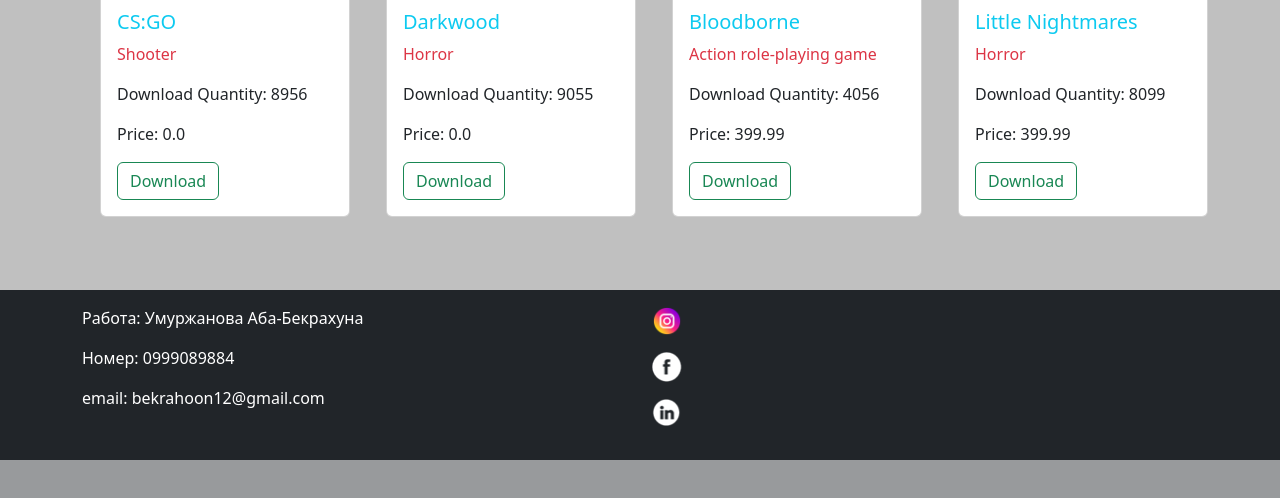
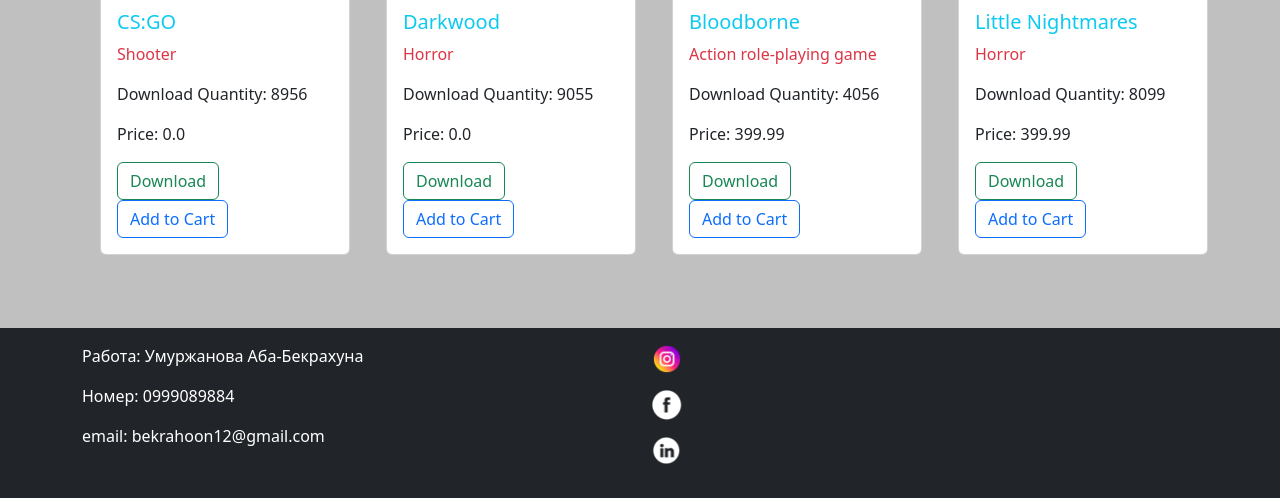
Before and after one commit to bekrahoon/game_pitproect, a Django app: page / in a window 1280 px wide. Shown: the part 847-1345 px from the top of the page. Before the commit the page ends 1307 px from the top, so only its background shows below. Run offline with Django 5.2, Linux system fonts and the light colour scheme; data comes from the database, SQL or seed files in the repository; some libraries are stand-ins or nearby versions.

Commit message:
adding cart

```diff
--- a/base/settings.py
+++ b/base/settings.py
@@ -53,6 +53,10 @@
     'django.contrib.messages.middleware.MessageMiddleware',
     'django.middleware.clickjacking.XFrameOptionsMiddleware',
 ]
+
+MESSAGE_STORAGE = 'django.contrib.messages.storage.session.SessionStorage'
+
+
 
 ROOT_URLCONF = 'base.urls'
 
--- a/shop_game/models.py
+++ b/shop_game/models.py
@@ -1,13 +1,11 @@
 from django.db import models
+from django.conf import settings
 from django.utils import timezone
-
-# Create your models here.
 
 class Category(models.Model):
     title = models.CharField(max_length=255)
     def __str__(self):
         return self.title
-
 
 class About_Game(models.Model):
     title = models.CharField(max_length=255)
@@ -20,3 +18,22 @@
     update_at = models.DateTimeField(default=timezone.now)
     def __str__(self):
         return self.title
+
+class Cart(models.Model):
+    user = models.ForeignKey(settings.AUTH_USER_MODEL, on_delete=models.CASCADE)
+    created_at = models.DateTimeField(auto_now_add=True)
+
+    def __str__(self):
+        return f"Cart {self.id} for {self.user.username}"
+
+class CartItem(models.Model):
+    cart = models.ForeignKey(Cart, related_name='items', on_delete=models.CASCADE)
+    game = models.ForeignKey(About_Game, on_delete=models.CASCADE)
+    quantity = models.PositiveIntegerField(default=1)
+
+    def __str__(self):
+        return f"{self.quantity} of {self.game.title}"
+
+    @property
+    def total_price(self):
+        return self.quantity * self.game.price
--- a/shop_game/urls.py
+++ b/shop_game/urls.py
@@ -5,5 +5,8 @@
 
 urlpatterns = [
     path('', views.index, name='index'),
-    path('<int:game_id>', views.single_game, name='single_game')
+    path('<int:game_id>/', views.single_game, name='single_game'),
+    path('add-to-cart/<int:game_id>/', views.add_to_cart, name='add_to_cart'),
+    path('cart/', views.view_cart, name='view_cart'),
+    path('remove-from-cart/<int:item_id>/', views.remove_from_cart, name='remove_from_cart'),
 ]
--- a/shop_game/views.py
+++ b/shop_game/views.py
@@ -1,6 +1,9 @@
-from django.shortcuts import render, get_object_or_404
-from django.http import HttpResponse
-from .models import About_Game
+from django.contrib import messages
+from django.shortcuts import render, redirect, get_object_or_404
+from django.contrib.auth.decorators import login_required
+from .models import About_Game, Cart, CartItem
+from django.utils import timezone
+
 # Create your views here.
 
 def index(request):
@@ -18,3 +21,34 @@
     #Option 2
     game = get_object_or_404(About_Game, pk=game_id)
     return render(request, 'shop_games/single_game.html', {'game':game})
+
+
+
+@login_required
+def add_to_cart(request, game_id):
+    game = get_object_or_404(About_Game, pk=game_id)
+    cart, created = Cart.objects.get_or_create(user=request.user, defaults={'created_at': timezone.now()})
+
+    cart_item, created = CartItem.objects.get_or_create(cart=cart, game=game)
+    if not created:
+        cart_item.quantity += 1
+        cart_item.save()
+
+    messages.success(request, 'Game added to cart!')
+    return redirect('shop_game:view_cart')
+
+
+
+@login_required
+def view_cart(request):
+    cart = Cart.objects.filter(user=request.user).first()
+    return render(request, 'shop_games/cart.html', {'cart': cart})
+
+
+
+@login_required
+def remove_from_cart(request, item_id):
+    cart_item = get_object_or_404(CartItem, pk=item_id)
+    cart_item.delete()
+    messages.success(request, 'Game removed from cart!')
+    return redirect('shop_game:view_cart')
--- a/templates/shop_games/games.html
+++ b/templates/shop_games/games.html
@@ -58,8 +58,9 @@
             <p class="card-text  text-danger">{{game.category}}</p>
             <p class="card-text">Download Quantity: {{game.download_qty}}</p>
             <p class="card-text">Price: {{game.price}}</p>
+            <a href={% url "shop_game:single_game" game.id %} class="btn btn-outline-success">Download</a>
+            <a href="{% url 'shop_game:add_to_cart' game.id %}" class="btn btn-outline-primary">Add to Cart</a>
 
-            <a href={% url "shop_game:single_game" game.id %} class="btn btn-outline-success">Download</a>
         </div>
     </div>
     {% endfor %}
```
Also changed, not shown: templates/product_cash/cart.html (deleted, +0 -34 lines), templates/shop_games/cart.html (added, +21 -0 lines), templates/shop_games/single_game.html (+14 -38 lines), db.sqlite3, shop_game/migrations/0006_remove_about_game_about_game_short_cart_cartitem.py (added).
